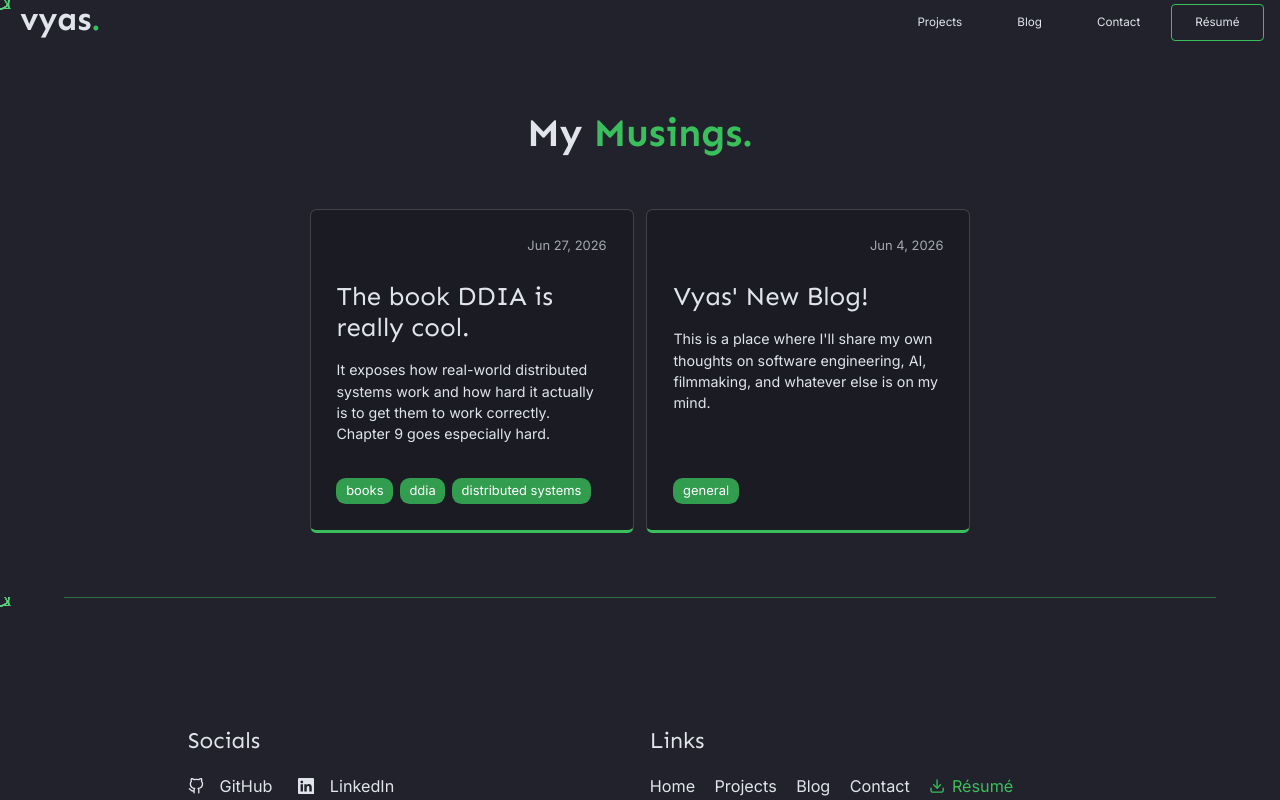
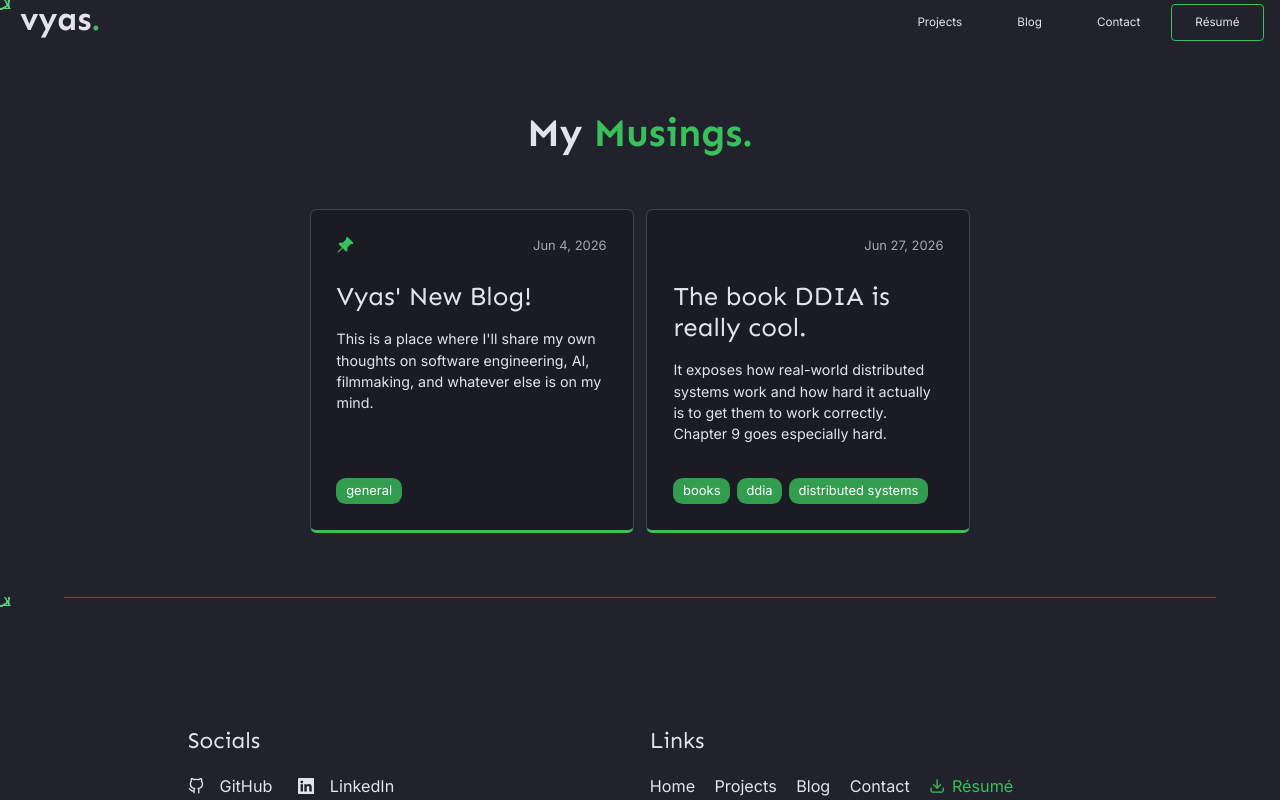
Before and after one commit to likhity/likhity-new-website, a Next.js app: page /blog in a window 1280 px wide. Shown: the top 800 px of the page. Built offline with nearby package versions, Linux system fonts and the light colour scheme.

Commit message:
Implement pinned posts

```diff
--- a/lib/posts.js
+++ b/lib/posts.js
@@ -13,7 +13,11 @@ export function getAllPosts() {
       const { data } = matter(fs.readFileSync(path.join(postsDir, fileName), 'utf8'))
       return { slug, ...data, date: data.date?.toISOString?.() ?? data.date }
     })
-    .sort((a, b) => new Date(b.date) - new Date(a.date))
+    .sort((a, b) => {
+      if (a.pinned && !b.pinned) return -1
+      if (!a.pinned && b.pinned) return 1
+      return new Date(b.date) - new Date(a.date)
+    })
 }
 
 export function getPostContent(slug) {
--- a/pages/blog/index.js
+++ b/pages/blog/index.js
@@ -5,6 +5,7 @@ import Footer from '../../components/Footer'
 import Alerts from '../../components/Alerts'
 import styles from '../../styles/Blog.module.scss'
 import { getAllPosts } from '../../lib/posts'
+import { BsPinAngleFill } from 'react-icons/bs'
 
 export default function BlogIndex({ posts }) {
   return (
@@ -27,7 +28,8 @@ export default function BlogIndex({ posts }) {
           <h1 className="text-center">My <span className="accent">Musings.</span></h1>
           <ul className={styles.posts}>
             {posts.map(post => (
-              <li key={post.slug} className={styles.post}>
+              <li key={post.slug} className={`${styles.post}${post.pinned ? ` ${styles.pinned}` : ''}`}>
+                {post.pinned && <BsPinAngleFill className={styles.pinIcon} />}
                 <p className={styles.date}>
                   {new Date(post.date).toLocaleDateString('en-US', { year: 'numeric', month: 'short', day: 'numeric' })}
                 </p>
--- a/posts/hello-world.mdx
+++ b/posts/hello-world.mdx
@@ -4,6 +4,7 @@ date: 2026-06-04
 description: This is a place where I'll share my own thoughts on software engineering, AI, filmmaking, and whatever else is on my mind.
 tags: [general]
 authors: [likhity]
+pinned: true
 ---
 
 # Hello World
--- a/styles/Blog.module.scss
+++ b/styles/Blog.module.scss
@@ -43,6 +43,15 @@
       padding: $padding;
       position: relative;
       overflow: hidden;
+
+      .pinIcon {
+        position: absolute;
+        top: $padding;
+        left: $padding;
+        font-size: 1.4rem;
+        color: $accent-color;
+        z-index: 2;
+      }
 
       .date {
         position: absolute;
```
